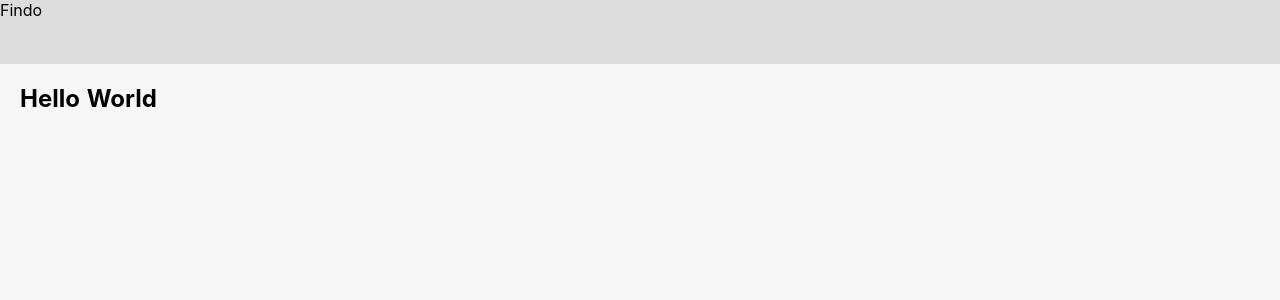
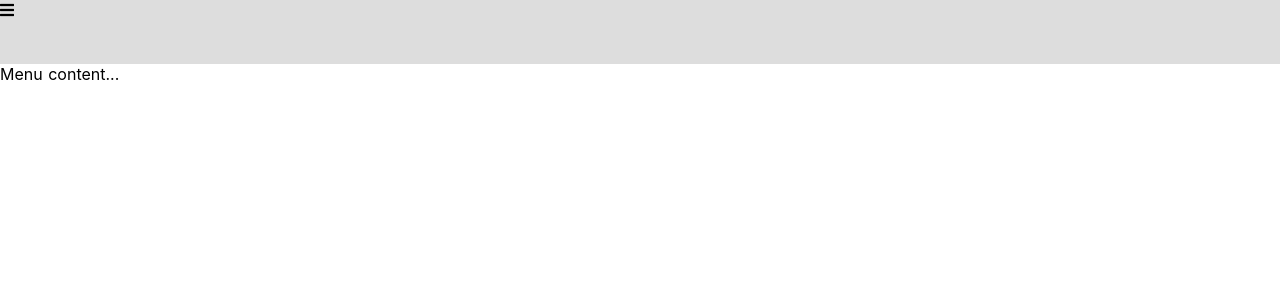
Before and after one commit to CyrilBataillie/FindoProject, a Nuxt app in the folder findo-project/: page / in a window 1280 px wide. Shown: the top 300 px of the page. Built offline with nearby package versions, Linux system fonts and the light colour scheme.

Commit message:
Menu toggle

```diff
--- a/findo-project/layouts/default.vue
+++ b/findo-project/layouts/default.vue
@@ -1,12 +1,29 @@
 <template>
     <div class="layout">
-        <div class="layout-header">Findo</div>
+        <div class="layout-header">
+          <div class="layout-header-menu-handle" @click="toggleMenu"><icon name="bars"/></div>
+        </div>
         <div class="layout-menu" v-show="menuOpened">Menu content...</div>
         <div class="layout-content">
             <nuxt/>
         </div>
     </div>
 </template>
+
+<script>
+  export default {
+    data() {
+          return {
+              menuOpened: true,
+          }
+      },
+    methods: {
+    toggleMenu() {
+        this.menuOpened = !this.menuOpened
+    }
+}
+  }
+</script>
 
 <style>
   .layout-header {
@@ -23,13 +40,3 @@
       position: fixed; right: 0; bottom: 0; left: 0; top: 64px;
   }
 </style>
-
-<script>
-  export default {
-    data() {
-          return {
-              menuOpened: false,
-          }
-      }
-  }
-</script>
```
